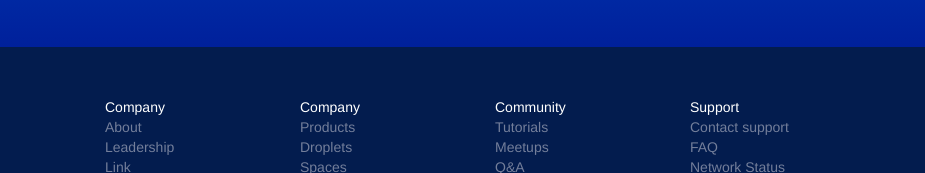
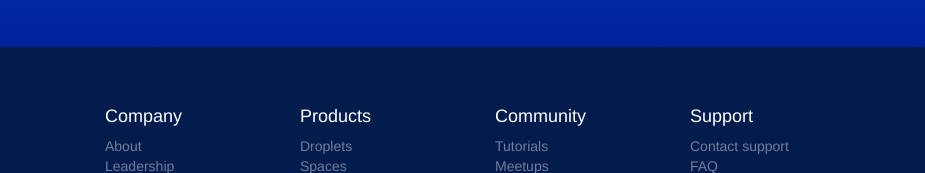
Before and after one commit to aleferraro/html-css-digitalocean, a plain HTML site: page index.html in a window 1280 px wide. Shown: the part 2801-2974 px from the top of the page, 355-1280 px from the left. Drawn offline with nearby package versions, Linux system fonts and the light colour scheme.

Commit message:
Bug Fixed

```diff
--- a/index.html
+++ b/index.html
@@ -160,19 +160,19 @@
           <h2 class="blue">Designed for developers</h2>
           <p class="grey">Build more and spend less time managing your infrastructure with our easy-to-use control panel and API.</p>
           <div class="row">
-            <div class="col-xs-12 text-center">
+            <div class="col-xs-12 col-md-8 col-md-offset-2 text-center">
               <span class="glyphicon glyphicon-chevron-left" aria-hidden="true"></span>
               <img src="img/screen1.webp" alt="screen">
               <span class="glyphicon glyphicon-chevron-right" aria-hidden="true"></span>
             </div>
-            <p class="blue"><strong>Create compute servers in 55 seconds or less.</strong></p>
-            <div class="slide">
-              <button type="button" class="selected"></button>
-              <button type="button"></button>
-              <button type="button"></button>
-              <button type="button"></button>
             </div>
           </div>
+          <p class="blue"><strong>Create compute servers in 55 seconds or less.</strong></p>
+          <div class="slide">
+            <button type="button" class="selected"></button>
+            <button type="button"></button>
+            <button type="button"></button>
+            <button type="button"></button>
         </div>
       </section>
       <section id="section4">
@@ -370,7 +370,7 @@
           </div>
           <div class="col-xs-12 col-md-6 col-lg-2">
             <ul class="menu">
-              <li><a class="white" href="#">Company</a></li>
+              <h4 class="white">Company</h4>
               <li><a href="#">About</a></li>
               <li><a href="#">Leadership</a></li>
               <li><a href="#">Link</a></li>
@@ -385,8 +385,7 @@
           </div>
           <div class="col-xs-12 col-md-6 col-lg-2">
             <ul class="menu">
-              <li><a class="white" href="#">Company</a></li>
-              <li><a href="#">Products</a></li>
+              <h4 class="white">Products</h4>
               <li><a href="#">Droplets</a></li>
               <li><a href="#">Spaces</a></li>
               <li><a href="#">Kubernetes</a></li>
@@ -402,7 +401,7 @@
           </div>
           <div class="col-xs-12 col-md-6 col-lg-2">
             <ul class="menu">
-              <li><a class="white" href="#">Community</a></li>
+              <h4 class="white">Community</h4>
               <li><a href="#">Tutorials</a></li>
               <li><a href="#">Meetups</a></li>
               <li><a href="#">Q&amp;A</a></li>
@@ -417,7 +416,7 @@
           </div>
           <div class="col-xs-12 col-md-6 col-lg-2">
             <ul class="menu">
-              <li><a class="white" href="#">Support</a></li>
+              <h4 class="white">Support</h4>
               <li><a href="#">Contact support</a></li>
               <li><a href="#">FAQ</a></li>
               <li><a href="#">Network Status</a></li>
```
